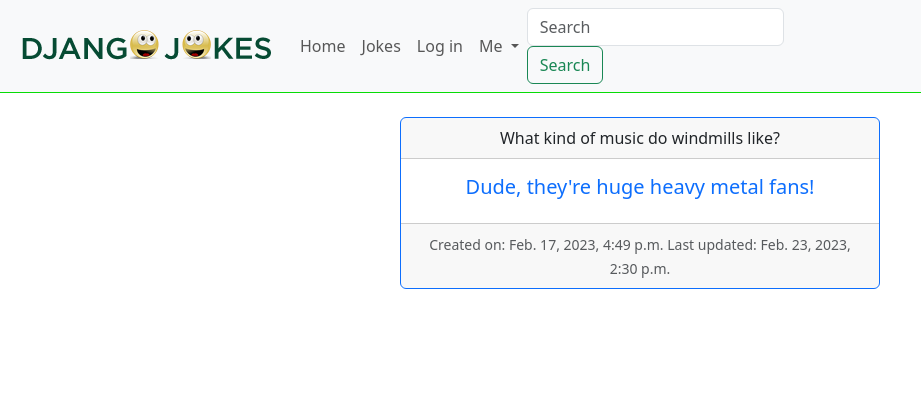
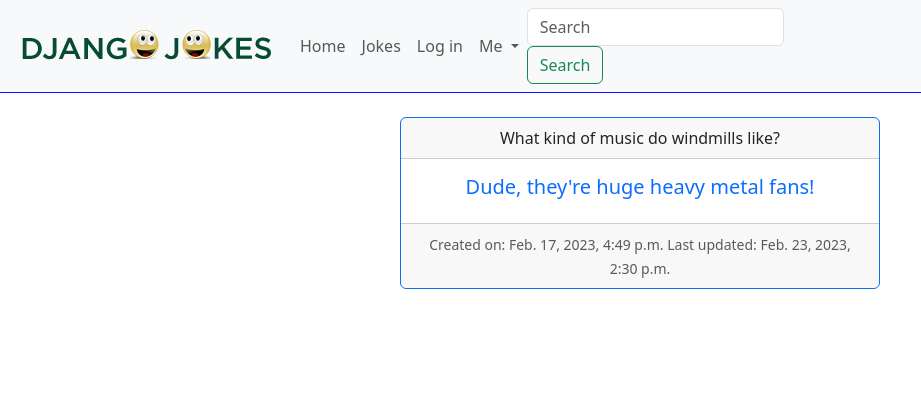
Before and after one commit to Ishimaru1/Django-Jokes, a Django app: page /jokes/joke/2/ in a window 1280 px wide. Shown: the top 420 px of the page, without its empty margins (0-921 px from the left). Run offline with Django 4.2, Linux system fonts and the light colour scheme; data comes from the database, SQL or seed files in the repository; some libraries are stand-ins or nearby versions.

Commit message:
tot page 171

```diff
--- a/djangojokes/settings.py
+++ b/djangojokes/settings.py
@@ -119,7 +119,7 @@ USE_TZ = True
 # Static files (CSS, JavaScript, Images)
 # https://docs.djangoproject.com/en/4.1/howto/static-files/
 
-STATIC_URL = 'static/'
+STATIC_URL = '/static/'
 
 STATICFILES_DIRS = [
 BASE_DIR / 'static',
--- a/static/css/main.css
+++ b/static/css/main.css
@@ -7,7 +7,7 @@ footer {
 }
 
 header {
-  border-bottom: 1px solid rgb(7, 220, 7);
+  border-bottom: 1px solid rgb(7, 19, 254);
 }
 
 h2 {
```
